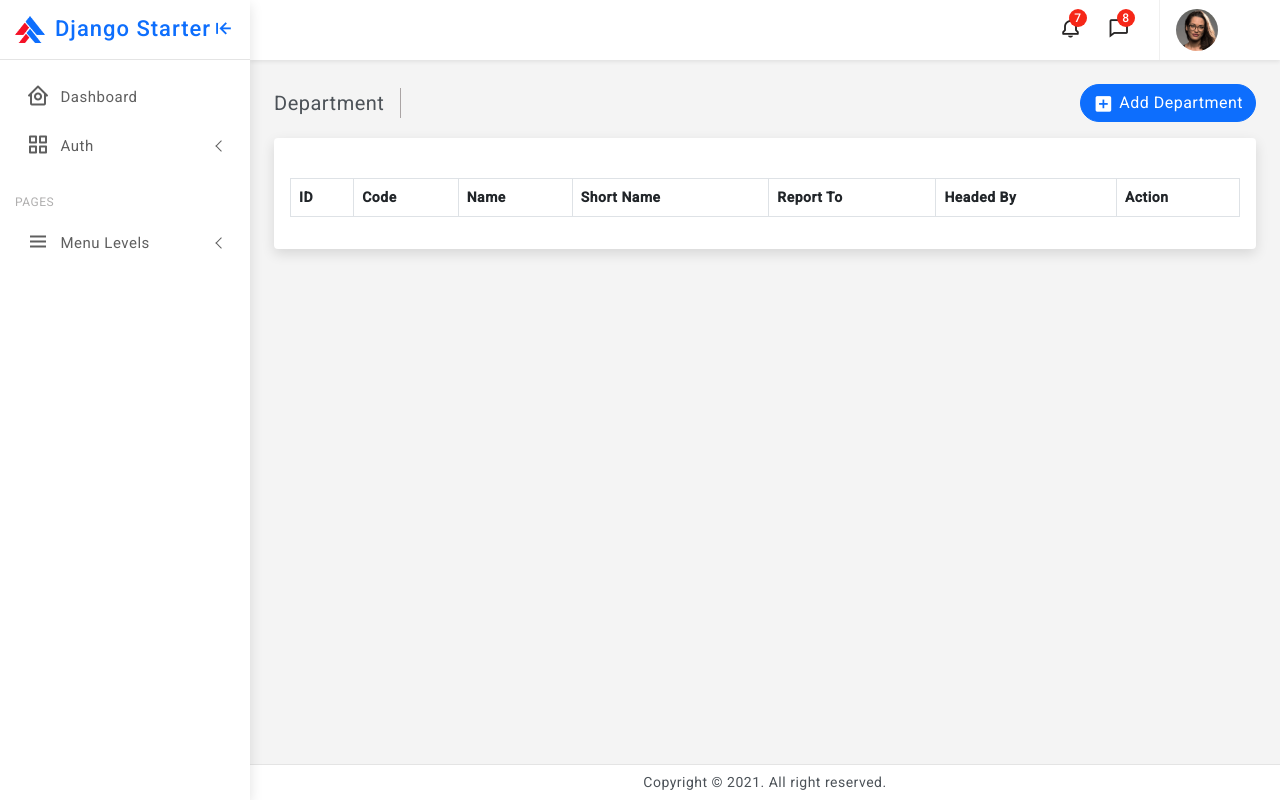
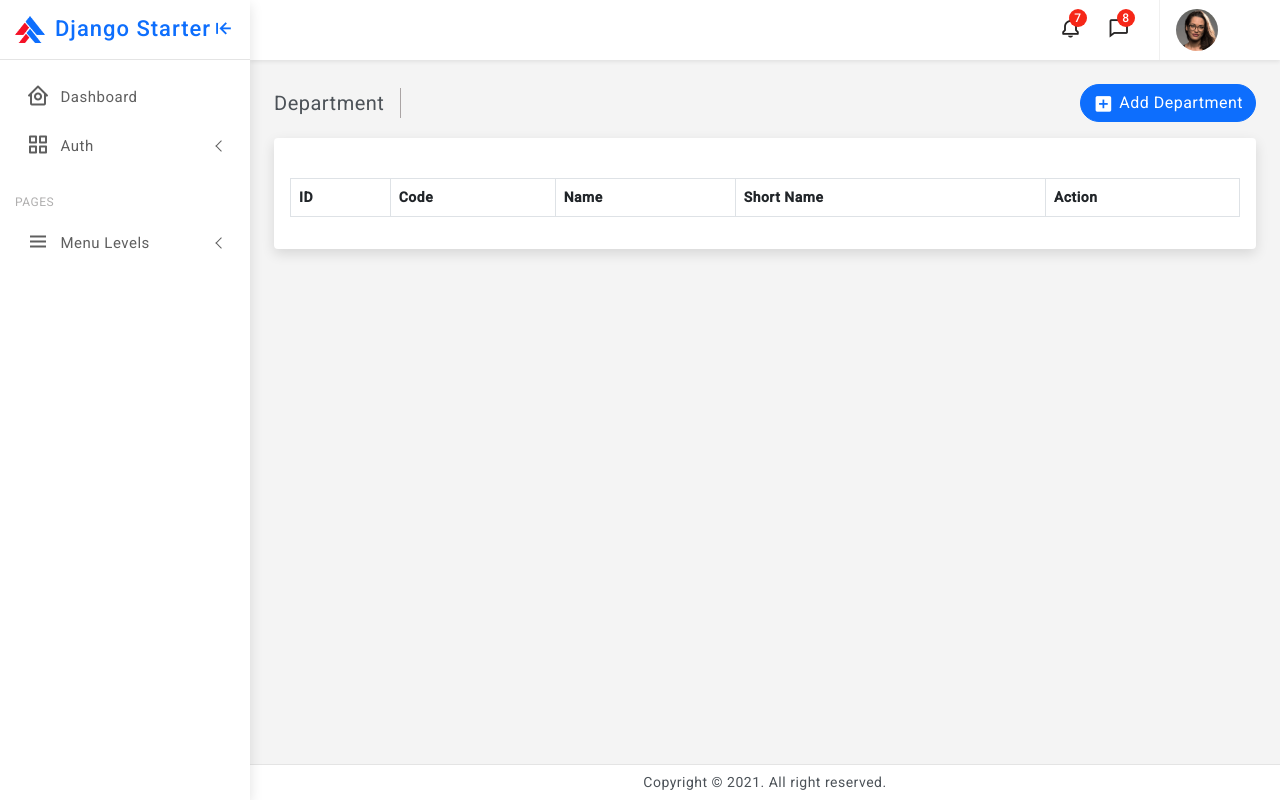
Before and after one commit to dipu157/python_projects, a Django app: template dja_hrm/templates/department/departments.html in a window 1280 px wide. Run offline with Django 4.2, Linux system fonts and the light colour scheme; the template is opened without the code that fills it, so the values that code supplies are empty; some libraries are stand-ins or nearby versions.

Commit message:
litle changes

```diff
--- a/dja_hrm/templates/department/departments.html
+++ b/dja_hrm/templates/department/departments.html
@@ -28,8 +28,6 @@
                             <th>Code</th>
                             <th>Name</th>
                             <th>Short Name</th>
-                            <th>Report To</th>
-                            <th>Headed By</th>
                             <th>Action</th>
                           </tr>
                         </thead>
@@ -69,8 +67,6 @@ $(document).ready(function() {
                         { data: 'Code' },
                         { data: 'Name' },
                         { data: 'Short_name' },
-                        { data: 'Report_to' },
-                        { data: 'Headed_by' },
                         { data: 'Action' }
                     ]
                 });
--- a/dja_hrm/templates/designation/modal/add_designation.html
+++ b/dja_hrm/templates/designation/modal/add_designation.html
@@ -10,7 +10,7 @@
             <div class="modal-body">
                 <form method="post" class="row g-3" id="designationForm">
                     {% csrf_token %}
-                    <input type="text" name="designationid" id="designationid" />
+                    <input type="hidden" name="designationid" id="designationid" />
                     {{ form|crispy }}
                     <input type="button" class="btn btn-primary" id="btnsave" value="Save">
                 </form>
```
